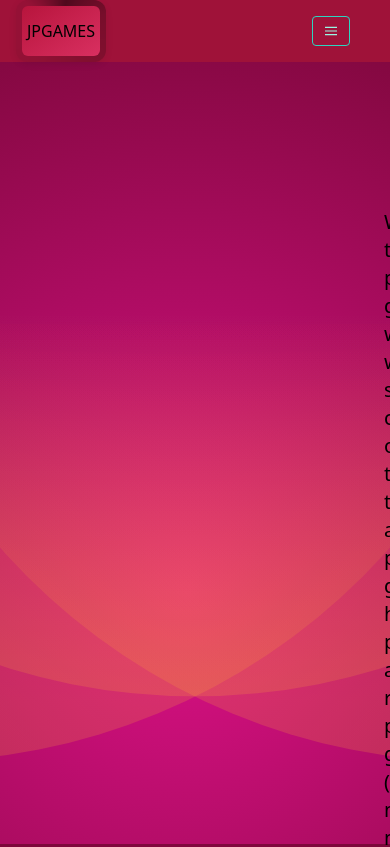
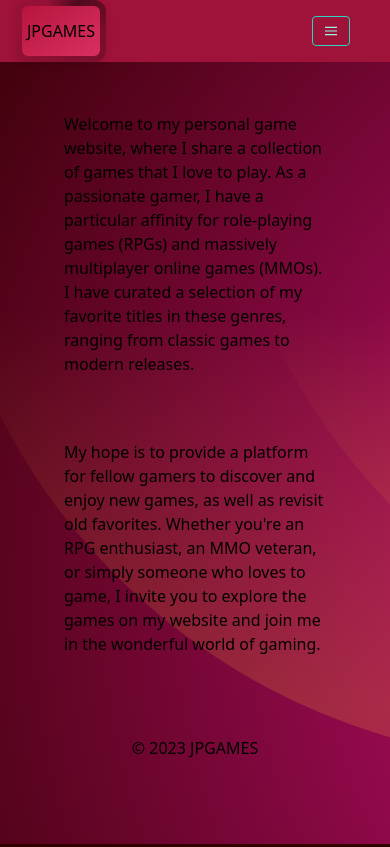
Before and after one commit to jpcodingjourney/JPGames, a Next.js app: page /about in a window 390 px wide. Shown: the top 847 px of the page. Built offline with nearby package versions, Linux system fonts and the light colour scheme.

Commit message:
Responsive updates v2

```diff
--- a/src/pages/about.js
+++ b/src/pages/about.js
@@ -11,9 +11,9 @@ const About = () => {
         <link rel="icon" href="/favicon.ico" />
       </Head>
 
-      <div className="flex pt-32">
-        <div>
-          <div className="px-96 text-xl mb-16">
+      <div className="flex pt-8 lg:pt-12 2xl:pt-20">
+        <div className="px-16">
+          <div className="lg:px-96 lg:text-xl mb-16">
             Welcome to my personal game website, where I share a collection of
             games that I love to play. As a passionate gamer, I have a
             particular affinity for role-playing games (RPGs) and massively
@@ -21,7 +21,7 @@ const About = () => {
             favorite titles in these genres, ranging from classic games to
             modern releases.
           </div>
-          <div className="px-96 text-xl mb-10">
+          <div className="lg:px-96 lg:text-xl mb-10">
             My hope is to provide a platform for fellow gamers to discover and
             enjoy new games, as well as revisit old favorites. Whether you're an
             RPG enthusiast, an MMO veteran, or simply someone who loves to game,
```
